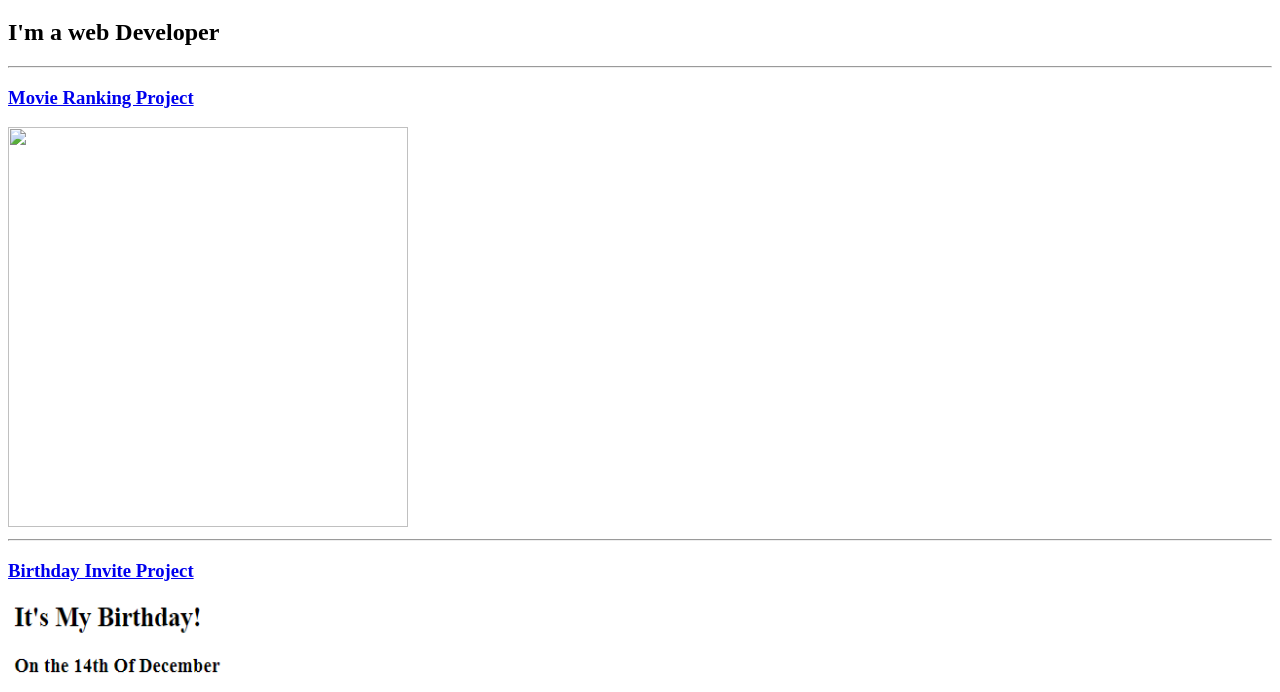
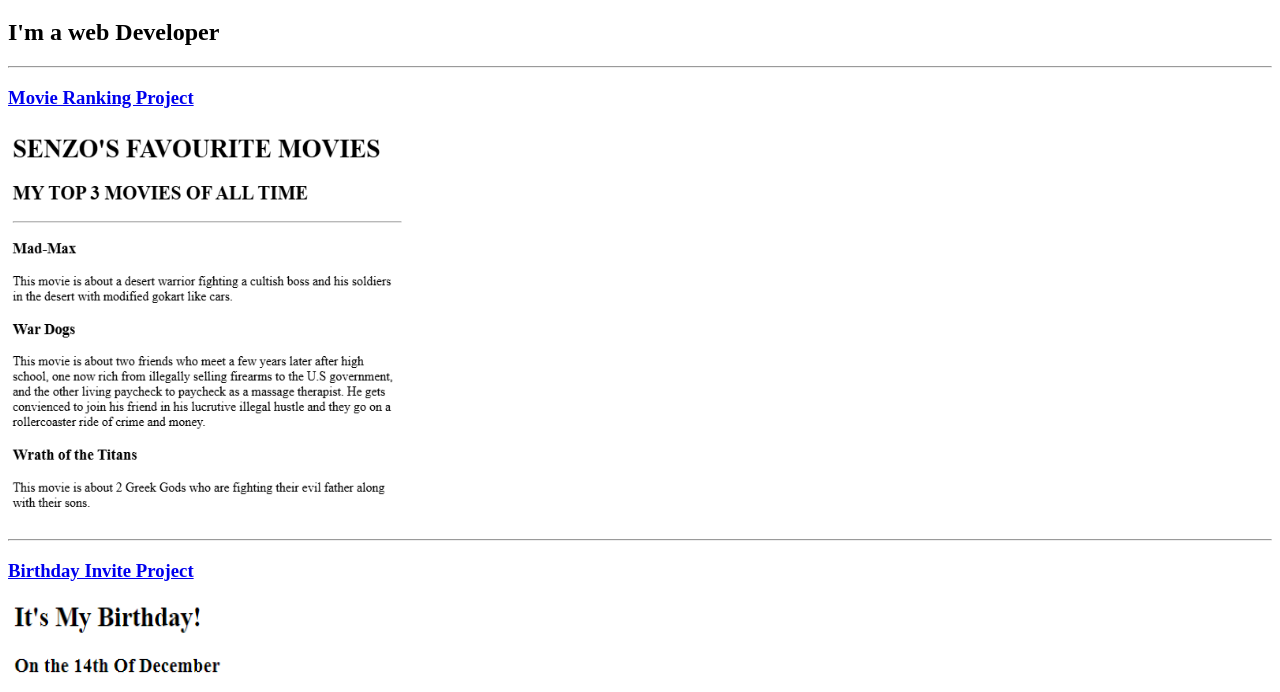
Before and after one commit to ThembinkosiMavimbela1/html-Portfolio, a plain HTML site: page index.html in a window 1280 px wide. Shown: the part 61-753 px from the top of the page. Drawn offline with Linux system fonts and the light colour scheme.

Commit message:
Update index.html

```diff
--- a/index.html
+++ b/index.html
@@ -9,7 +9,7 @@
             <h2>I'm a web Developer</h2>
             <hr />
             <h3><a href="./public/Senzo's Favorite Movies.html">Movie Ranking Project</a></h3>
-            <img src="assets/images/movie-ranking.png/" height="400" width="400"/>
+            <img src="./assets/images/movies photo.PNG" height="400" width="400"/>
             <hr />
             <h3><a href="./public/It's My Birthday.html">Birthday Invite Project</a></h3>
             <img src="./assets/images/Birthday.PNG" height="600" width="300"/>
```
